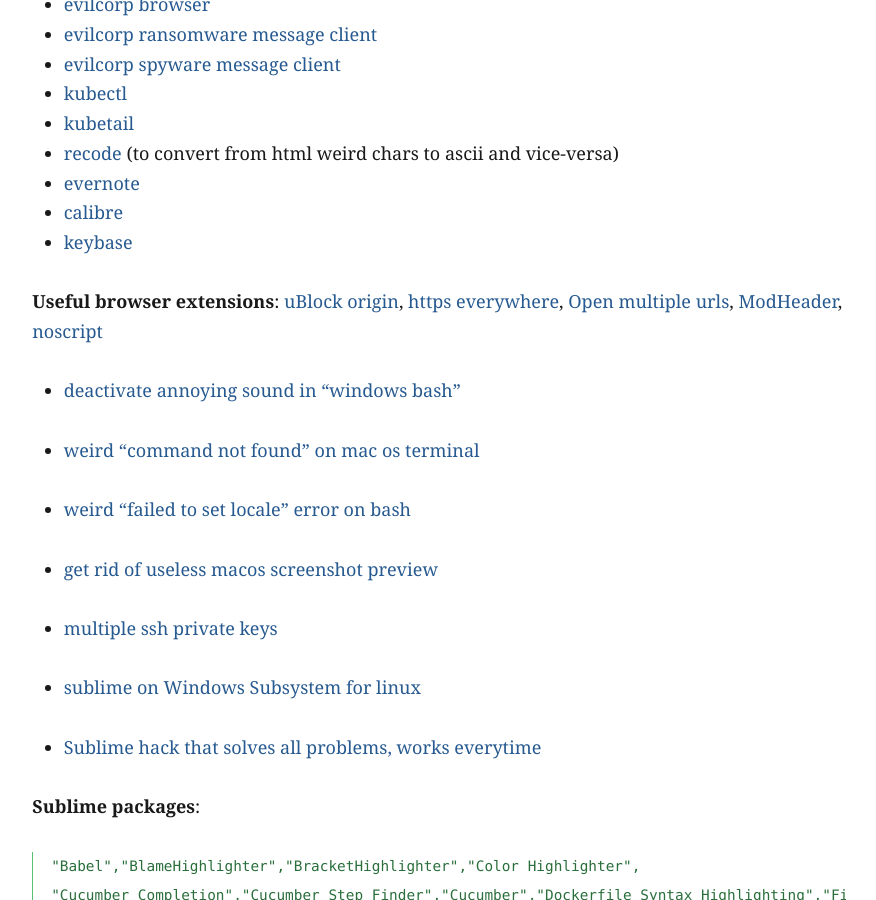
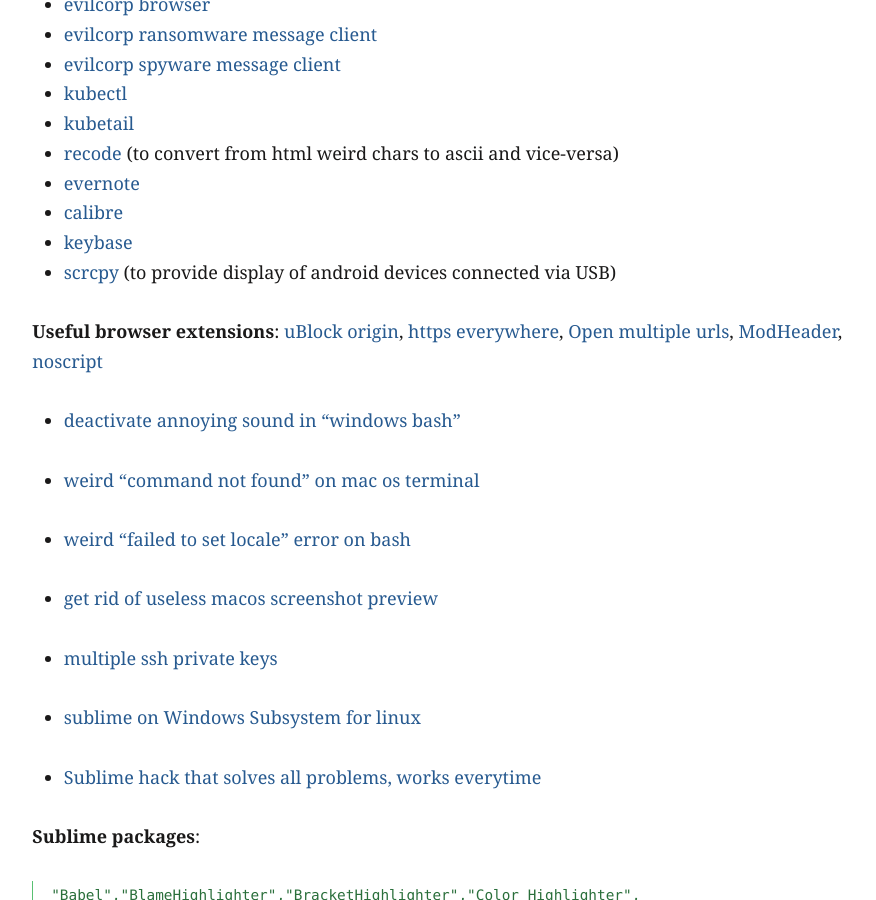
Before and after one commit to filfreire/filfreire.github.io, a Jekyll site: the page built from onboard.md, in a window 1280 px wide and 900 px high, scrolled down 1289 px. Shown: the whole window, without its empty margins (201-1077 px from the left). Built offline with Jekyll 4.4.1, drawn with Linux system fonts in a browser that asks for light colours.

Commit message:
add scrcpy android

```diff
--- a/onboard.md
+++ b/onboard.md
@@ -45,6 +45,7 @@
 - [evernote](https://evernote.com/download/)
 - [calibre](https://calibre-ebook.com/)
 - [keybase](https://keybase.io/)
+- [scrcpy](https://github.com/Genymobile/scrcpy) (to provide display of android devices connected via USB)
 
 **Useful browser extensions**: [uBlock origin](https://github.com/gorhill/uBlock), [https everywhere](https://www.eff.org/https-everywhere), [Open multiple urls](https://chrome.google.com/webstore/detail/open-multiple-urls/oifijhaokejakekmnjmphonojcfkpbbh?hl=en), [ModHeader](https://chrome.google.com/webstore/detail/modheader/idgpnmonknjnojddfkpgkljpfnnfcklj), [noscript](https://noscript.net/)
 
```
